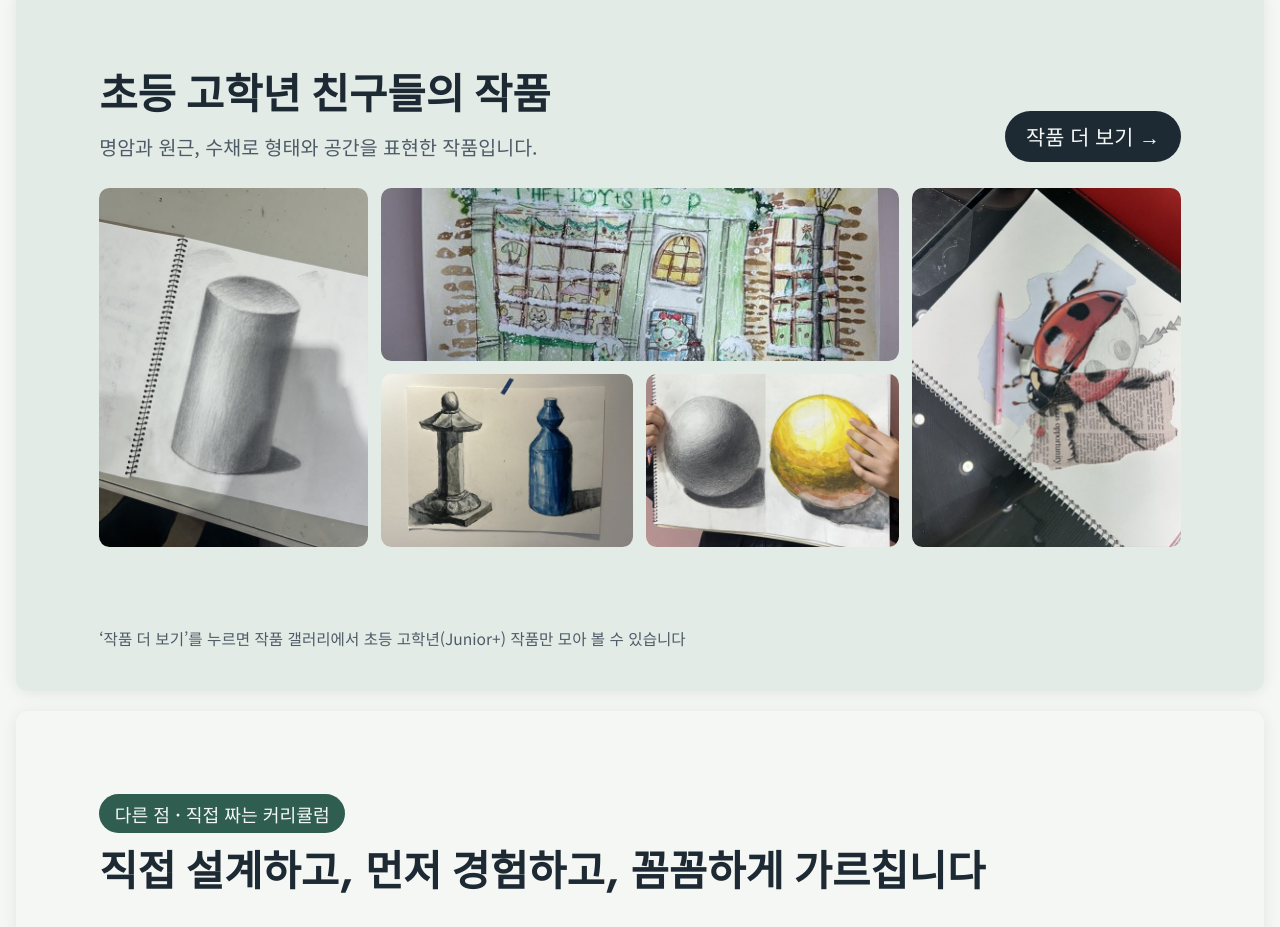
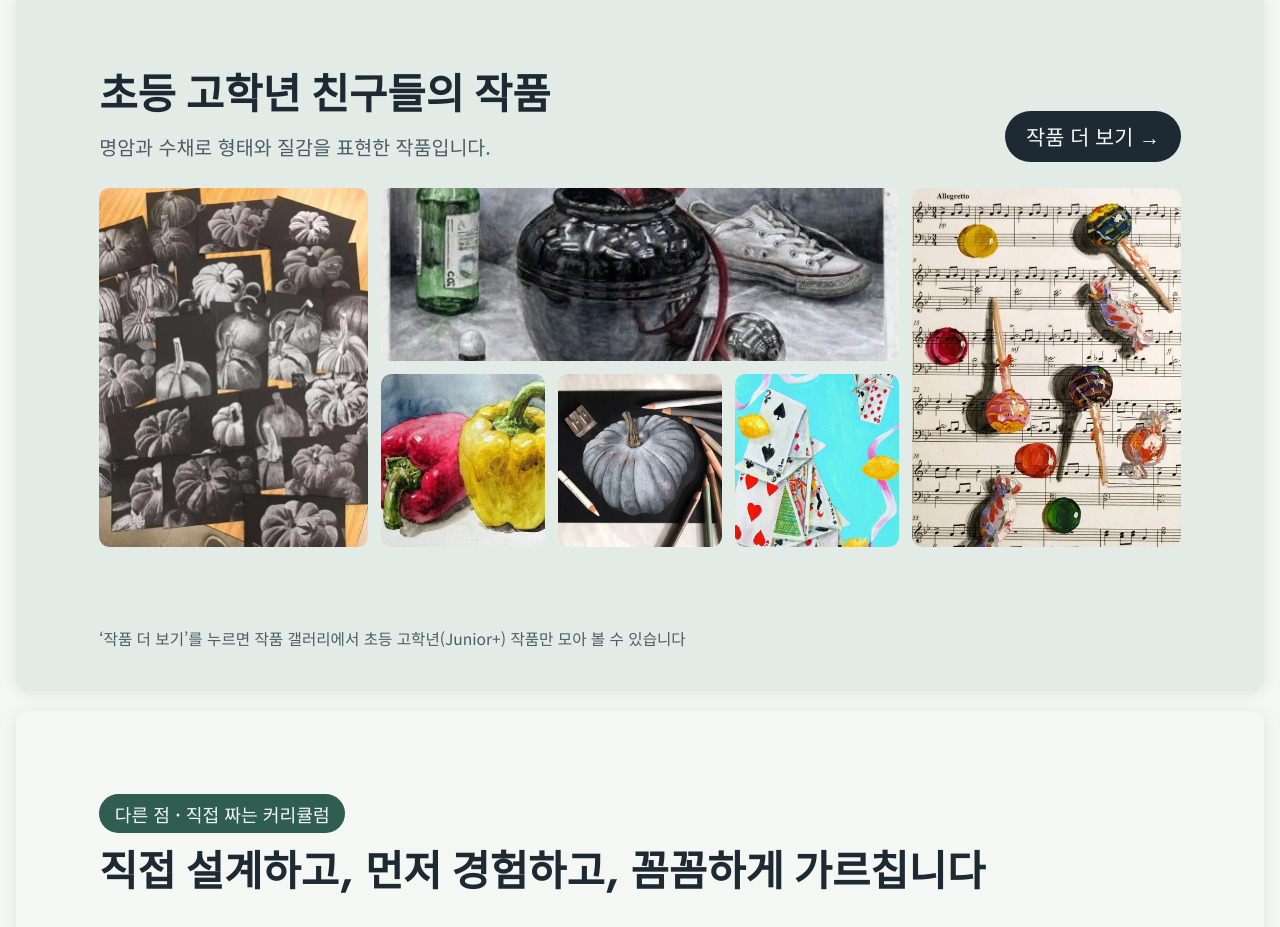
Before and after one commit to ssammisool-hub/artfriend-gallery, a plain HTML site: page consult/senior/index.html in a window 1280 px wide. Shown: the part 2980-3907 px from the top of the page. Drawn offline with Linux system fonts and the light colour scheme.

Commit message:
고학년 안내서: 작품 사진 교체 (원장 제공 6점)
Co-Authored-By: Claude Opus 5.5 <noreply@anthropic.com>
Claude-Session: https://claude.ai/code/session_01QW1o8aafi3jWtPXuv6CwAN

```diff
--- a/consult/senior/index.html
+++ b/consult/senior/index.html
@@ -137,22 +137,23 @@ body{margin:0;word-break:keep-all;overflow-wrap:anywhere;background:var(--page);
 <div class="row" style="display:flex;justify-content:space-between;align-items:end;gap:calc(48 * var(--u))">
 <div style="display:flex;flex-direction:column;gap:calc(16 * var(--u))">
 <h2 style="font-family:'Gothic A1', Arial, sans-serif;font-size:max(calc(13 * var(--u)), calc(64 * var(--u)));font-weight:800;line-height:1.2">초등 고학년 친구들의 작품</h2>
-<p style="font-size:max(calc(13 * var(--u)), calc(30 * var(--u)));line-height:1.5;color:#4E5B66">명암과 원근, 수채로 형태와 공간을 표현한 작품입니다.</p>
+<p style="font-size:max(calc(13 * var(--u)), calc(30 * var(--u)));line-height:1.5;color:#4E5B66">명암과 수채로 형태와 질감을 표현한 작품입니다.</p>
 </div>
 <p style="font-size:max(calc(13 * var(--u)), calc(32 * var(--u)));font-weight:500;background:#1E2A33;color:#F5F7F4;padding:calc(16 * var(--u)) calc(32 * var(--u));border-radius:calc(999 * var(--u))"><a href="https://artfriend-gallery.vercel.app/?tag=Junior%2B" rel="noopener" target="_blank">작품 더 보기 →</a></p>
 </div>
 <div class="gallerygrid" style="display:flex;gap:calc(20 * var(--u))">
-<img alt="연필 소묘로 명암을 넣은 원기둥" decoding="async" loading="lazy" sizes="(max-width: 899px) 50vw, 276px" src="../img/d6ec70f64e3f.jpg" srcset="../img/d6ec70f64e3f-s.jpg 540w, ../img/d6ec70f64e3f.jpg 768w" style="width:calc(414 * var(--u));height:calc(552 * var(--u));object-fit:cover;object-position:50% 50%;border-radius:calc(16 * var(--u));aspect-ratio:414/552;"/>
+<img alt="검은 종이에 흰색으로 명암을 넣어 그린 호박 연작" decoding="async" loading="lazy" sizes="(max-width: 899px) 50vw, 276px" src="../img/1f0687583036.jpg" srcset="../img/1f0687583036-s.jpg 540w, ../img/1f0687583036.jpg 720w" style="width:calc(414 * var(--u));height:calc(552 * var(--u));object-fit:cover;object-position:50% 50%;border-radius:calc(16 * var(--u));aspect-ratio:414/552;"/>
 <div style="display:flex;flex-direction:column;gap:calc(20 * var(--u))">
 <div class="imgrow" style="display:flex;gap:calc(20 * var(--u))">
-<img alt="원근으로 그리고 수채로 채색한 눈 내린 장난감 가게" decoding="async" loading="lazy" sizes="(max-width: 899px) 50vw, 531px" src="../img/262b530914af.jpg" srcset="../img/262b530914af-s.jpg 540w, ../img/262b530914af.jpg 1024w" style="width:calc(796 * var(--u));height:calc(266 * var(--u));object-fit:cover;object-position:50% 45%;border-radius:calc(16 * var(--u));aspect-ratio:796/266;"/>
+<img alt="유리병, 항아리, 운동화, 셔틀콕을 놓고 그린 수채 정물" decoding="async" loading="lazy" sizes="(max-width: 899px) 50vw, 531px" src="../img/28d41f706411.jpg" srcset="../img/28d41f706411-s.jpg 540w, ../img/28d41f706411.jpg 550w" style="width:calc(796 * var(--u));height:calc(266 * var(--u));object-fit:cover;object-position:50% 45%;border-radius:calc(16 * var(--u));aspect-ratio:796/266;"/>
 </div>
 <div class="imgrow" style="display:flex;gap:calc(20 * var(--u))">
-<img alt="석등과 파란 병을 명암을 살려 그린 수채 정물" decoding="async" loading="lazy" sizes="(max-width: 899px) 50vw, 259px" src="../img/f40d83a514a9.jpg" srcset="../img/f40d83a514a9-s.jpg 540w, ../img/f40d83a514a9.jpg 1024w" style="width:calc(388 * var(--u));height:calc(266 * var(--u));object-fit:cover;object-position:50% 50%;border-radius:calc(16 * var(--u));aspect-ratio:388/266;"/>
-<img alt="연필 소묘 구와 수채로 칠한 노란 구를 나란히 그린 연습" decoding="async" loading="lazy" sizes="(max-width: 899px) 50vw, 259px" src="../img/58187113c874.jpg" srcset="../img/58187113c874-s.jpg 540w, ../img/58187113c874.jpg 620w" style="width:calc(388 * var(--u));height:calc(266 * var(--u));object-fit:cover;object-position:50% 50%;border-radius:calc(16 * var(--u));aspect-ratio:388/266;"/>
+<img alt="빨간 파프리카와 노란 파프리카 수채화" decoding="async" loading="lazy" sizes="(max-width: 899px) 50vw, 168px" src="../img/39e8f9205a8a.jpg" srcset="../img/39e8f9205a8a-s.jpg 420w, ../img/39e8f9205a8a.jpg 420w" style="width:calc(252 * var(--u));height:calc(266 * var(--u));object-fit:cover;object-position:50% 50%;border-radius:calc(16 * var(--u));aspect-ratio:252/266;"/>
+<img alt="검은 종이에 색연필로 그린 회색 호박" decoding="async" loading="lazy" sizes="(max-width: 899px) 50vw, 168px" src="../img/3245568b6213.jpg" srcset="../img/3245568b6213-s.jpg 540w, ../img/3245568b6213.jpg 1050w" style="width:calc(252 * var(--u));height:calc(266 * var(--u));object-fit:cover;object-position:50% 50%;border-radius:calc(16 * var(--u));aspect-ratio:252/266;"/>
+<img alt="카드로 쌓은 탑과 레몬, 리본을 그린 채색화" decoding="async" loading="lazy" sizes="(max-width: 899px) 50vw, 168px" src="../img/de3c37ca711b.jpg" srcset="../img/de3c37ca711b-s.jpg 536w, ../img/de3c37ca711b.jpg 536w" style="width:calc(252 * var(--u));height:calc(266 * var(--u));object-fit:cover;object-position:50% 30%;border-radius:calc(16 * var(--u));aspect-ratio:252/266;"/>
 </div>
 </div>
-<img alt="잡지 사진을 이어 붙이고 연필로 나머지를 그려 완성한 무당벌레" decoding="async" loading="lazy" sizes="(max-width: 899px) 50vw, 276px" src="../img/10026de977e8.jpg" srcset="../img/10026de977e8-s.jpg 540w, ../img/10026de977e8.jpg 768w" style="width:calc(414 * var(--u));height:calc(552 * var(--u));object-fit:cover;object-position:50% 50%;border-radius:calc(16 * var(--u));aspect-ratio:414/552;"/>
+<img alt="악보 위에 사탕과 막대사탕을 그림자와 함께 그린 채색화" decoding="async" loading="lazy" sizes="(max-width: 899px) 50vw, 276px" src="../img/f4d331338a73.jpg" srcset="../img/f4d331338a73-s.jpg 540w, ../img/f4d331338a73.jpg 736w" style="width:calc(414 * var(--u));height:calc(552 * var(--u));object-fit:cover;object-position:50% 50%;border-radius:calc(16 * var(--u));aspect-ratio:414/552;"/>
 </div>
 <p class="abs" style="position:absolute;left:calc(128 * var(--u));bottom:calc(64 * var(--u));width:calc(1664 * var(--u));font-size:max(calc(13 * var(--u)), calc(24 * var(--u)));color:#4E5B66">‘작품 더 보기’를 누르면 작품 갤러리에서 초등 고학년(Junior+) 작품만 모아 볼 수 있습니다</p>
 </section><section class="slide" id="curri" style="background:#F5F7F4;color:#1E2A33;font-family:'Noto Sans KR', Arial, sans-serif;padding:calc(128 * var(--u));display:flex;flex-direction:column;gap:calc(48 * var(--u))">
```
Also changed, not shown: consult/img/1f0687583036-s.jpg (added), consult/img/1f0687583036.jpg (added), consult/img/28d41f706411-s.jpg (added), consult/img/28d41f706411.jpg (added), consult/img/3245568b6213-s.jpg (added), consult/img/3245568b6213.jpg (added), consult/img/39e8f9205a8a-s.jpg (added), consult/img/39e8f9205a8a.jpg (added), consult/img/de3c37ca711b-s.jpg (added), consult/img/de3c37ca711b.jpg (added), consult/img/f4d331338a73-s.jpg (added), consult/img/f4d331338a73.jpg (added).
